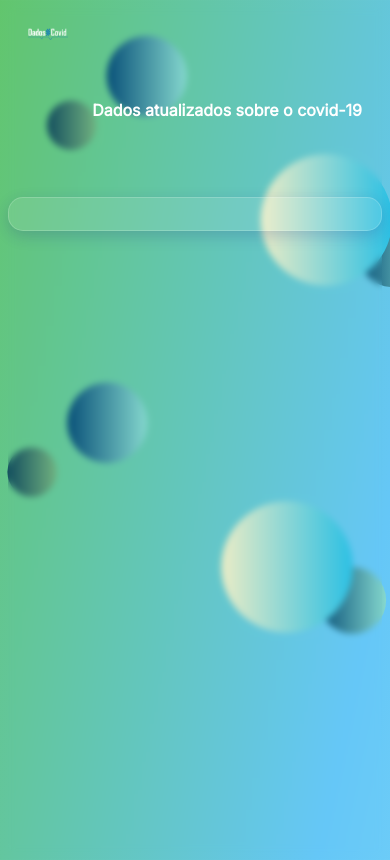
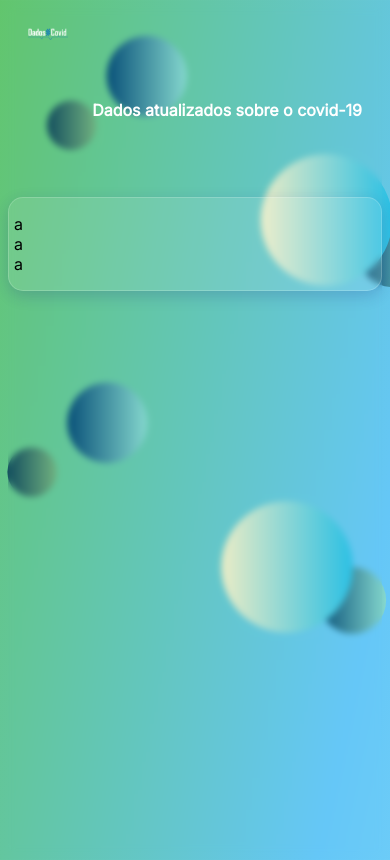
Before and after one commit to Klivinsthon/monitoramento-covid, a React (Create React App) app: page / in a window 390 px wide. Built offline with nearby package versions, Linux system fonts and the light colour scheme.

Commit message:
Adicionada responsividade ao painel geral

```diff
--- a/src/components/interface/interface.js
+++ b/src/components/interface/interface.js
@@ -6,7 +6,7 @@ function Interface() {
         <Fragment>
             <header className="flex">
                 <div className="logo
-                                w-4/12 sm:w-3/12 lg:w-2/12">DADOS COVID</div>
+                                w-4/12 sm:w-4/12 lg:w-2/12">DADOS COVID</div>
                 <div className="titulo-cabecalho hidden sm:block
                                 lg:text-md sm:pt-2 lg:pt-3">
                                     Dados atualizados sobre o covid-19
@@ -15,16 +15,22 @@ function Interface() {
             <div className="container mx-auto">
                 <div className="painel-geral
                                 mx-auto
-                                w-9/12 sm:w-8/12
-                                flex flex-wrap justify-evenly">
+                                w-11/12 sm:w-7/12 md:w-6/12 lg:w-10/12
+                                flex flex-wrap
+                                justify-evenly gap-y-3 gap-x-3">
 
                     <div className="shrink-0
-                                    h-32"></div>
-                    <div className="shrink-0
-                                    h-32"></div>
+                                    h-32
+                                    w-60 sm:w-72 md:w-80
+                                    border rounded">a</div>
                     <div className="shrink-0
                                     h-32
-                                    m-1"></div>
+                                    w-60 sm:w-72 md:w-80
+                                    border">a</div>
+                    <div className="shrink-0
+                                    h-32
+                                    w-60 sm:w-72 md:w-80
+                                    border">a</div>
                 </div>
             </div>
         </Fragment>
```
